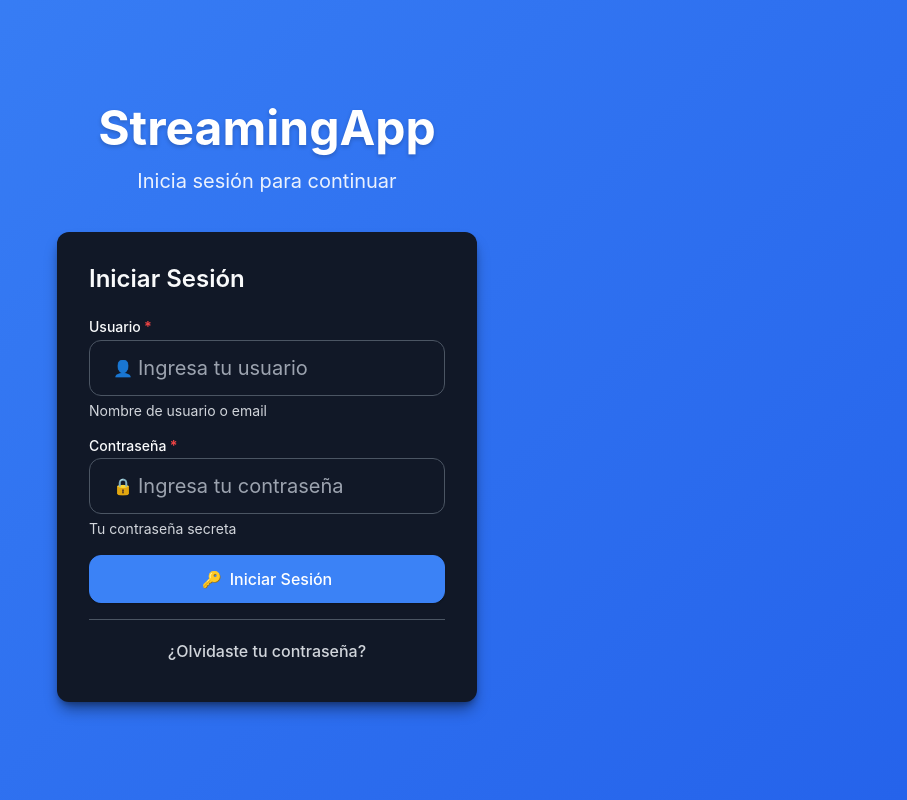
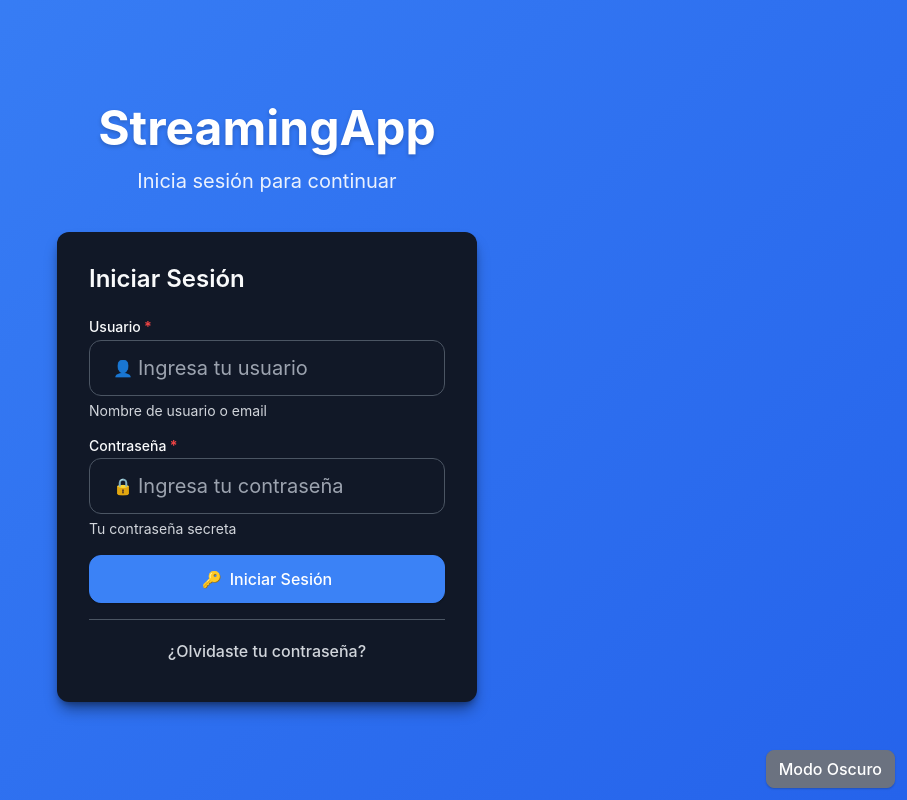
Before and after one commit to KikeTorillo/streamingAppFront, a React (Vite) app: page /login in a window 1280 px wide. Shown: the whole page, without its empty margins (373-1280 px from the left). Built offline with nearby package versions, Linux system fonts and the light colour scheme; no server answers; what video.js would draw is missing.

Commit message:
feat: add dynamic theme support

```diff
--- a/src/app/App.jsx
+++ b/src/app/App.jsx
@@ -1,6 +1,8 @@
 // App.jsx - Actualizado con rutas completas del panel de administración + Episodes
 import React from "react";
 import { useRoutes, BrowserRouter } from "react-router-dom";
+import { ThemeProvider, useTheme } from "./context/ThemeContext";
+import { Button } from "../components/atoms/Button/Button";
 
 // Páginas existentes
 import { Login } from "../Pages/Login/Login";
@@ -279,11 +281,34 @@ function AppRoutes() {
 /**
  * Componente principal de la aplicación
  */
+function ThemeToggleButton() {
+  const { theme, toggleTheme } = useTheme();
+  return (
+    <Button
+      variant="secondary"
+      size="sm"
+      onClick={toggleTheme}
+      className="theme-toggle-button"
+      style={{
+        position: 'fixed',
+        bottom: 'var(--space-md)',
+        right: 'var(--space-md)',
+        zIndex: 'var(--z-tooltip)'
+      }}
+    >
+      {theme === 'dark' ? 'Modo Claro' : 'Modo Oscuro'}
+    </Button>
+  );
+}
+
 function App() {
   return (
-    <BrowserRouter>
-      <AppRoutes />
-    </BrowserRouter>
+    <ThemeProvider>
+      <BrowserRouter>
+        <AppRoutes />
+        <ThemeToggleButton />
+      </BrowserRouter>
+    </ThemeProvider>
   );
 }
 
--- /dev/null
+++ b/src/app/context/ThemeContext.jsx
@@ -0,0 +1,53 @@
+import React, { createContext, useContext, useEffect, useState } from 'react';
+
+const ThemeContext = createContext();
+
+function ThemeProvider({ children }) {
+  const [theme, setTheme] = useState('light');
+
+  useEffect(() => {
+    const savedTheme = localStorage.getItem('theme');
+    if (savedTheme) {
+      setTheme(savedTheme);
+      applyTheme(savedTheme);
+    } else {
+      applyTheme(theme);
+    }
+  }, []);
+
+  const applyTheme = (themeValue) => {
+    const root = document.documentElement;
+    if (themeValue === 'dark') {
+      root.classList.add('dark');
+    } else {
+      root.classList.remove('dark');
+    }
+  };
+
+  const toggleTheme = () => {
+    setTheme((prev) => {
+      const nextTheme = prev === 'light' ? 'dark' : 'light';
+      localStorage.setItem('theme', nextTheme);
+      applyTheme(nextTheme);
+      return nextTheme;
+    });
+  };
+
+  const value = { theme, toggleTheme };
+
+  return (
+    <ThemeContext.Provider value={value}>
+      {children}
+    </ThemeContext.Provider>
+  );
+}
+
+function useTheme() {
+  const context = useContext(ThemeContext);
+  if (!context) {
+    throw new Error('useTheme debe usarse dentro de ThemeProvider');
+  }
+  return context;
+}
+
+export { ThemeContext, ThemeProvider, useTheme };
```
